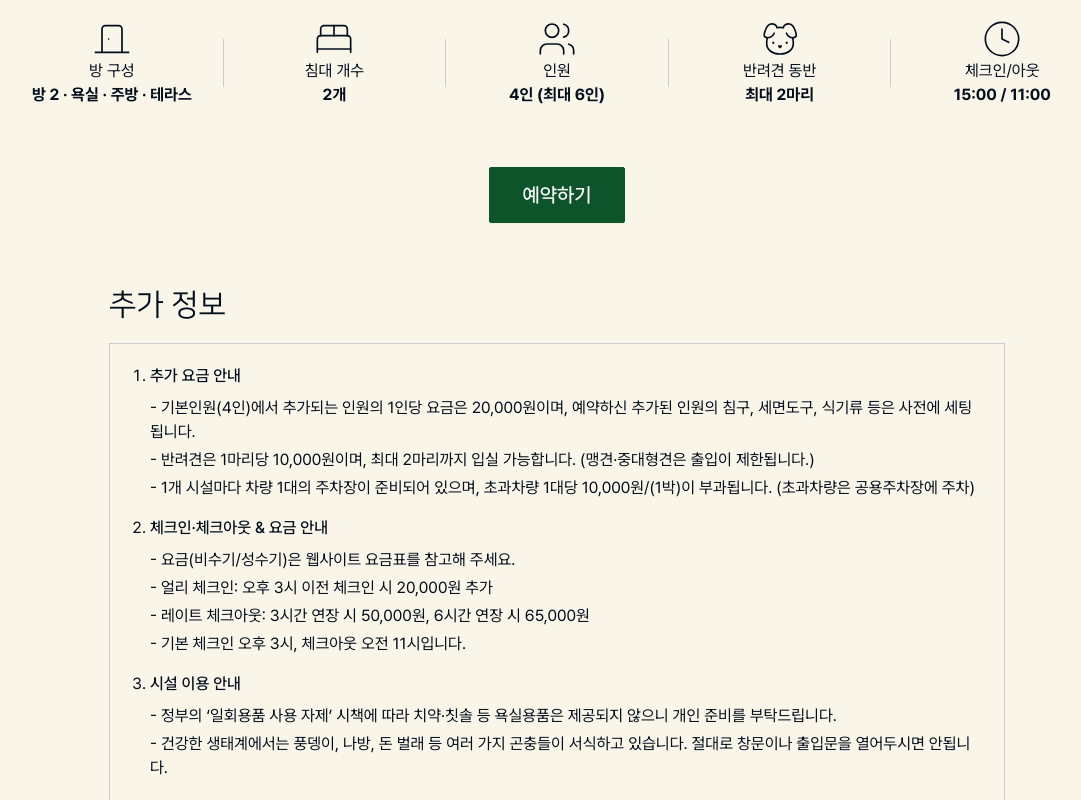
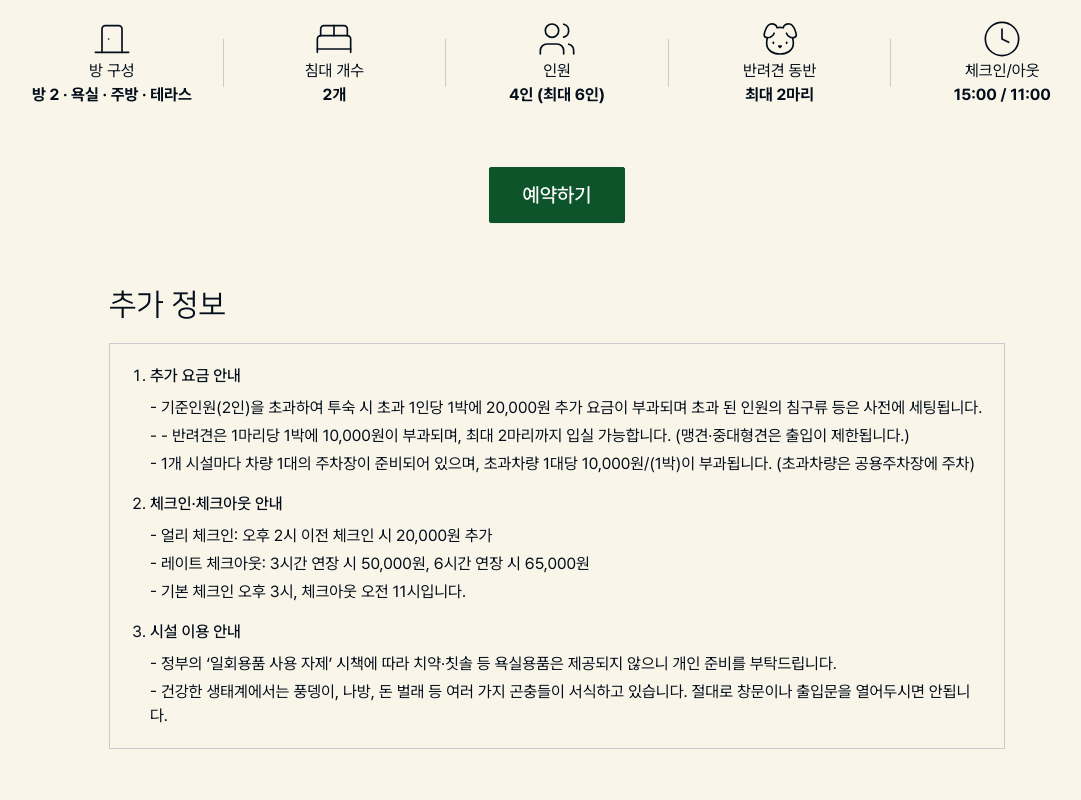
Before and after one commit to sean2474/seclub, a Next.js app in the folder apps/landing/: page /rooms/camping-house in a window 1280 px wide. Shown: the part 2439-3239 px from the top of the page, without its empty margins (83-1164 px from the left). Built offline with nearby package versions, Linux system fonts and the light colour scheme.

Commit message:
신규 홈페이지 수정(25년 8월 6일)

```diff
--- a/apps/landing/src/app/camping/rule/page.tsx
+++ b/apps/landing/src/app/camping/rule/page.tsx
@@ -81,7 +81,7 @@ export default function CampsiteInfoPage() {
             <Card>
               <CardContent className="p-6 space-y-4">
                 <ul className="list-disc list-inside text-foreground/80 space-y-2">
-                  <li>조기 입장 이용료: 10,000원</li>
+                  <li>조기 입장 이용료: 10,000원 (오후 1시 이전 입장 시)</li>
                   <li>퇴장 연장 이용료: 3시간 연장 20,000원, 6시간 연장 25,000원</li>
                   <li>카라반, 캠핑카, 트레일러 등 동반 이용 시 1박에 10,000원 추가 부과</li>
                   <li>캠핑장 사이트 별 기준인원 초과 시 1인당 1박에 10,000원 추가 부과</li>
--- a/apps/landing/src/const/pricing.ts
+++ b/apps/landing/src/const/pricing.ts
@@ -23,6 +23,7 @@ export const lateCheckoutRates = [
   { name: "선셋 캠핑 하우스", "3시간": 50000, "6시간": 65000 },
   { name: "오션 콘도 스탠다드", "3시간": 35000, "6시간": 45000 },
   { name: "오션 콘도 디럭스", "3시간": 45000, "6시간": 60000 },
+  { name: "캠핑장", "3시간": 20000, "6시간": 25000 },
 ]
 
 export const campingRates: LodgingRates = {
--- a/apps/landing/src/const/room-detail/camping-house-data.tsx
+++ b/apps/landing/src/const/room-detail/camping-house-data.tsx
@@ -42,16 +42,15 @@ export const campingHouseData: RoomInfo = {
     {
       title: "추가 요금 안내",
       items: [
-        "- 기본인원(4인)에서 추가되는 인원의 1인당 요금은 20,000원이며, 예약하신 추가된 인원의 침구, 세면도구, 식기류 등은 사전에 세팅됩니다.",
-        "- 반려견은 1마리당 10,000원이며, 최대 2마리까지 입실 가능합니다. (맹견·중대형견은 출입이 제한됩니다.)",
+        "- 기준인원(2인)을 초과하여 투숙 시 초과 1인당 1박에 20,000원 추가 요금이 부과되며 초과 된 인원의 침구류 등은 사전에 세팅됩니다.",
+        "- - 반려견은 1마리당 1박에 10,000원이 부과되며, 최대 2마리까지 입실 가능합니다. (맹견·중대형견은 출입이 제한됩니다.)",
         "- 1개 시설마다 차량 1대의 주차장이 준비되어 있으며, 초과차량 1대당 10,000원/(1박)이 부과됩니다. (초과차량은 공용주차장에 주차)",
       ]
     },
     {
-      title: "체크인·체크아웃 & 요금 안내",
+      title: "체크인·체크아웃 안내",
       items: [
-        "- 요금(비수기/성수기)은 웹사이트 요금표를 참고해 주세요.",
-        "- 얼리 체크인: 오후 3시 이전 체크인 시 20,000원 추가",
+        "- 얼리 체크인: 오후 2시 이전 체크인 시 20,000원 추가",
         "- 레이트 체크아웃: 3시간 연장 시 50,000원, 6시간 연장 시 65,000원",
         "- 기본 체크인 오후 3시, 체크아웃 오전 11시입니다.",
       ]
--- a/apps/landing/src/const/room-detail/ocean-condo-data.tsx
+++ b/apps/landing/src/const/room-detail/ocean-condo-data.tsx
@@ -46,15 +46,15 @@ export const oceanCondoData: RoomInfo = {
     {
       title: "추가 요금 안내",
       items: [
-        "- 기본인원(4인)에서 추가되는 인원의 1인당 요금은 20,000원이며, 예약하신 추가된 인원의 침구, 세면도구, 식기류 등은 사전에 세팅됩니다.",
-        "- 반려견은 1마리당 10,000원이며, 최대 2마리까지 입실 가능합니다. (맹견·중대형견은 출입이 제한됩니다.)",
-        "- 주차는 독채당 1대 무료 제공되며, 추가 1대부터 1박당 10,000원이 청구됩니다.",
+        "- 기준인원(2인)을 초과하여 투숙 시 초과 1인당 1박에 20,000원 추가 요금이 부과되며 초과 된 인원의 침구류 등은 사전에 세팅됩니다.",
+        "- - 반려견은 1마리당 1박에 10,000원이 부과되며, 최대 2마리까지 입실 가능합니다. (맹견·중대형견은 출입이 제한됩니다.)",
+        "- 주차는 동별 1대는 무료이며, 초과 1대부터 1박당 10,000원이 부과됩니다. (초과차량은 공용주차장에 주차)",
       ]
     },
     {
       title: "체크인·체크아웃 안내",
       items: [
-        "- 얼리 체크인: 오후 3시 이전 체크인 시 20,000원 추가",
+        "- 얼리 체크인: 오후 2시 이전 체크인 시 20,000원 추가",
         "- 레이트 체크아웃: 3시간 연장 시 35,000원, 6시간 연장 시 45,000원",
         "- 기본 체크인 오후 3시, 체크아웃 오전 11시입니다.",
       ]
--- a/apps/landing/src/const/room-detail/ocean-condo-extended-data.tsx
+++ b/apps/landing/src/const/room-detail/ocean-condo-extended-data.tsx
@@ -43,15 +43,15 @@ export const oceanCondoExtendedData: RoomInfo = {
     {
       title: "추가 요금 안내",
       items: [
-        "- 기본인원(4인)에서 추가되는 인원의 1인당 요금은 20,000원이며, 예약하신 추가된 인원의 침구, 세면도구, 식기류 등은 사전에 세팅됩니다.",
-        "- 반려견은 1마리당 10,000원이며, 최대 2마리까지 입실 가능합니다. (맹견·중대형견은 출입이 제한됩니다.)",
-        "- 주차는 독채당 1대 무료 제공되며, 추가 1대부터 1박당 10,000원이 청구됩니다.",
+        "- 기준인원(2인)을 초과하여 투숙 시 초과 1인당 1박에 20,000원 추가 요금이 부과되며 초과 된 인원의 침구류 등은 사전에 세팅됩니다.",
+        "- - 반려견은 1마리당 1박에 10,000원이 부과되며, 최대 2마리까지 입실 가능합니다. (맹견·중대형견은 출입이 제한됩니다.)",
+        "- 주차는 동별 1대는 무료이며, 초과 1대부터 1박당 10,000원이 부과됩니다. (초과차량은 공용주차장에 주차)",
       ]
     },
     {
       title: "체크인·체크아웃 안내",
       items: [
-        "- 얼리 체크인: 오후 3시 이전 체크인 시 20,000원 추가",
+        "- 얼리 체크인: 오후 2시 이전 체크인 시 20,000원 추가",
         "- 레이트 체크아웃: 3시간 연장 시 45,000원, 6시간 연장 시 60,000원",
         "- 기본 체크인 오후 3시, 체크아웃 오전 11시입니다.",
       ]
--- a/apps/landing/src/const/room-detail/pool-villa-data.tsx
+++ b/apps/landing/src/const/room-detail/pool-villa-data.tsx
@@ -18,7 +18,7 @@ export const poolVillaData: RoomInfo = {
     "/images/room/pool-villa/main-4.jpg"
   ],
   overview: (
-    <p>피부 진정과 스트레스 완화에 효과적인 <span className="text-green-900 font-semibold">해수</span>를 사용하는 SE CLUB 해수 풀빌라는, 각 독채마다 <span className="text-green-900 font-semibold">프라이빗 가든</span>과 전용 <span className="text-green-900 font-semibold">풀·스파</span>가 완비된 유니크한 힐링 공간입니다. 외부의 방해 없이 오롯이 나만의 시간을 즐기며 깊은 휴식을 경험할 수 있습니다</p>
+    <p>피부 진정과 스트레스 완화에 효과적인 <span className="text-green-900 font-semibold">해수</span>를 사용하는 SE CLUB 海水풀빌라는, 각 독채마다 <span className="text-green-900 font-semibold">프라이빗 가든</span>과 전용 <span className="text-green-900 font-semibold">풀·스파</span>가 완비된 유니크한 힐링 공간입니다. 외부의 방해 없이 오롯이 나만의 시간을 즐기며 깊은 휴식을 경험할 수 있습니다</p>
   ),
   amenities: [
     {
@@ -54,23 +54,24 @@ export const poolVillaData: RoomInfo = {
       title: "수영장 안내",
       items: [
         "- 수영장의 크기는 가로 4.5m, 세로 2.5m, 깊이 0.9m이며 바닷물을 사용합니다.",
-        "- 이용 기간은 7월과 8월이며, 시즌은 2024년 6월 14일부터 9월 8일까지입니다.",
+        "- 이용 기간은 7~8월이며 확정 일정은 별도 공지를 통해 안내됩니다.",
         "- 수위는 0.75m 이하로 유지되며, 체크인 시 물을 교체합니다.",
+        "- 바닷물을 이용 함으로 피부에 좋은 머드 등이 섞일 수 있으며 태풍 등 천재지변 시 이용이 어려울 수 있습니다.",
         "- 어린이는 반드시 구명조끼 등 안전 장비를 착용하고 보호자와 함께 이용해야 하며, 다이빙·점프·뜀박질 등 위험 행위는 금지됩니다.",
       ]
     },
     {
       title: "추가 요금 안내",
       items: [
-        "- 최대 인원(4인)을 초과하여 투숙 시 1인당 20,000원의 추가 요금이 부과됩니다.",
-        "- 반려견은 1마리당 10,000원이며, 최대 2마리까지 입실 가능합니다. (맹견·중대형견은 출입이 제한됩니다.)",
-        "- 주차는 독채당 1대 무료 제공되며, 추가 1대부터 1박당 10,000원이 청구됩니다.",
+        "- 기준 인원(4인)을 초과하여 투숙 시 초과 1인당 1박에 20,000원 추가 요금이 부과되며 초과 된 인원의 침구류 등은 사전에 세팅됩니다.",
+        "- 반려견은 1마리당 1박에 10,000원이 부과되며, 최대 2마리까지 입실 가능합니다. (맹견·중대형견은 출입이 제한됩니다.)",
+        "- 주차는 동별 1대는 무료이며, 초과 1대부터 1박당 10,000원이 부과됩니다. (초과차량은 공용주차장에 주차)",
       ]
     },
     {
       title: "체크인·체크아웃 안내",
       items: [
-        "- 얼리 체크인: 오후 3시 이전 체크인 시 20,000원 추가",
+        "- 얼리 체크인: 오후 2시 이전 체크인 시 20,000원 추가",
         "- 레이트 체크아웃: 3시간 연장 시 55,000원, 6시간 연장 시 70,000원",
         "- 기본 체크인 오후 3시, 체크아웃 오전 11시입니다.",
       ]
@@ -80,7 +81,7 @@ export const poolVillaData: RoomInfo = {
       items: [
         "- 정부의 ‘일회용품 사용 자제’ 시책에 따라 치약·칫솔 등 욕실용품은 제공되지 않으니 개인 준비를 부탁드립니다.",
         "- 스파 설비 고장 위험으로 인해 입욕제 사용은 불가합니다.",
-        "- 전기 온수 탱크 특성상, 연속 2회 사용 후에는 최소 4시간의 재충전 시간이 필요합니다.",
+        "- 전기 온수 탱크 특성상, 1회 사용 후에는 최소 4시간이 경과 후에 재사용이 가능합니다. (온수를 틀기 전에 꼭 스파 배수구를 막아 주세요.)",
         "- 건강한 생태계에서는 풍뎅이, 나방, 돈 벌래 등 여러 가지 곤충들이 서식하고 있습니다. 절대로 창문이나 출입문을 열어두시면 안됩니다."
       ]
     }
--- a/apps/landing/src/const/room-detail/premium-villa-data.tsx
+++ b/apps/landing/src/const/room-detail/premium-villa-data.tsx
@@ -66,7 +66,7 @@ export const premiumVillaData: RoomInfo = {
     {
       title: "체크인·체크아웃 안내",
       items: [
-        "- 얼리 체크인: 오후 3시 이전 체크인 시 20,000원 추가",
+        "- 얼리 체크인: 오후 2시 이전 체크인 시 50,000원 추가",
         "- 레이트 체크아웃: 3시간 연장 시 150,000원, 6시간 연장 시 300,000원",
         "- 기본 체크인 오후 3시, 체크아웃 오전 11시입니다."
       ]
--- a/apps/landing/src/const/room-detail/spa-villa-data.tsx
+++ b/apps/landing/src/const/room-detail/spa-villa-data.tsx
@@ -55,15 +55,14 @@ export const spaVillaData: RoomInfo = {
       title: "추가 요금 안내",
       items: [
         "- 기본인원(기본 2인 확장 4인)에서 추가되는 인원의 1인당 요금은 20,000원이며, 예약하신 추가된 인원의 침구, 세면도구, 식기류 등은 사전에 세팅됩니다.",
-        "- 반려견은 1마리당 10,000원이며, 최대 2마리까지 입실 가능합니다. (맹견·중대형견은 출입이 제한됩니다.)",
-        "- 주차는 독채당 1대 무료 제공되며, 추가 1대부터 1박당 10,000원이 청구됩니다.",
+        "- - 반려견은 1마리당 1박에 10,000원이 부과되며, 최대 2마리까지 입실 가능합니다. (맹견·중대형견은 출입이 제한됩니다.)",
+        "- 주차는 동별 1대는 무료이며, 초과 1대부터 1박당 10,000원이 부과됩니다. (초과차량은 공용주차장에 주차)",
       ]
     },
     {
-      title: "체크인·체크아웃 & 요금 안내",
+      title: "체크인·체크아웃 안내",
       items: [
-        "- 요금(비수기/성수기)은 웹사이트 요금표를 참고해 주세요.",
-        "- 얼리 체크인: 오후 3시 이전 체크인 시 20,000원 추가",
+        "- 얼리 체크인: 오후 2시 이전 체크인 시 20,000원 추가",
         "- 레이트 체크아웃: 3시간 연장 시 60,000원, 6시간 연장 시 75,000원",
         "- 기본 체크인 오후 3시, 체크아웃 오전 11시입니다.",
       ]
--- a/apps/landing/src/const/wellness-detail/index.ts
+++ b/apps/landing/src/const/wellness-detail/index.ts
@@ -51,9 +51,9 @@ export const wellnessPageData: Record<string, WellnessPageData> = {
   },
   "swimming-pool": {
     header: {
-      title: "객실 전용 수영장",
+      title: "숙박시설 전용 수영장",
       subtitle:
-        "오션콘도와 오션스파빌리지 사이에 위치한 바다 전경의 프라이빗 야외 풀장과 족욕탕을 즐길 수 있습니다.",
+        "오션콘도와 오션스파빌라, 선셋 캠핑하우스 인근에 위치한 바다 전경의 프라이빗 야외 풀장과 족욕탕을 즐길 수 있습니다.",
       type: "수영장",
       location: "오션스파빌라 & 오션 콘도 & 선셋 캠핑하우스 인근",
       hours: "10:00 – 19:00",
@@ -130,7 +130,7 @@ export const wellnessPageData: Record<string, WellnessPageData> = {
       subtitle:
         "캠핑장 구역에 마련된 바닷물 풀장에서 자연 속 해수욕장 같은 물놀이를 즐겨보세요.",
       type: "수영장",
-      location: "캠핑장 B사이트 인근ㅁ",
+      location: "캠핑장 B사이트 인근",
       hours: "10:00 – 19:00",
       image: "/images/wellness/camping-pool/hero.jpg",
     },
```
Also changed, not shown: apps/landing/public/images/site/map/전망 site.png.
